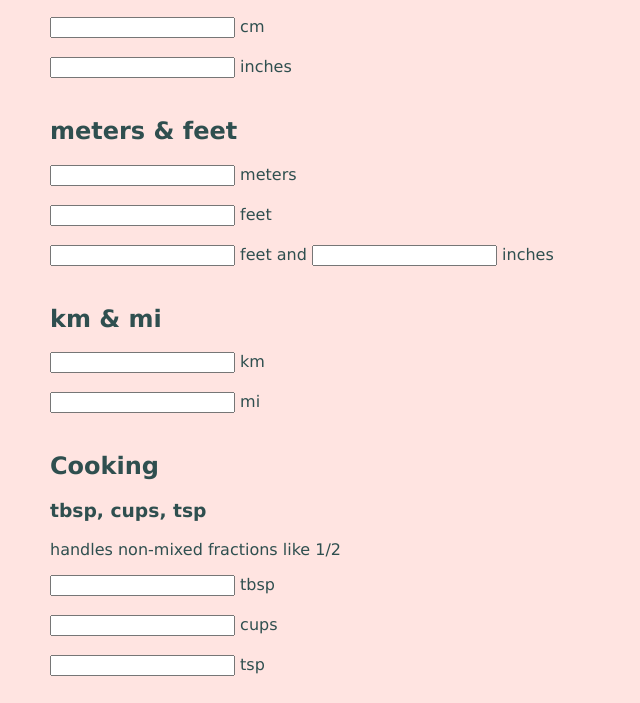
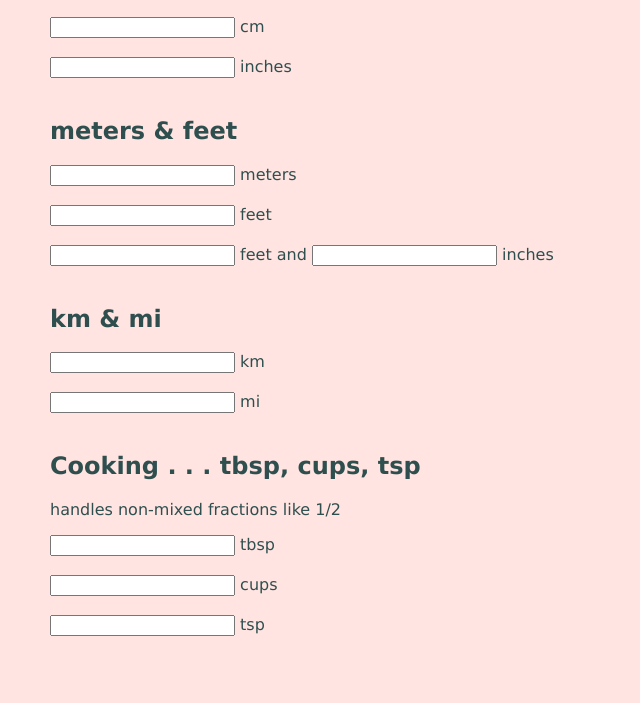
Before and after one commit to echoeoe/converter, a website: page index.html in a window 1280 px wide. Shown: the part 112-815 px from the top of the page, without its empty margins (0-640 px from the left). Drawn offline with Linux system fonts and the light colour scheme.

Commit message:
Update index.html
appearance

```diff
--- a/index.html
+++ b/index.html
@@ -43,9 +43,8 @@ p    {color: darkslategrey;}
 <input type="number" id="miInp" name="miInp" autocomplete="off">
 <label for = "miInp">mi</label><br><br>
 
-<h2>Cooking</h2>  <!-- teaspoon, tablespoon, cups, fl oz ... on change of any -->
+<h2>Cooking . . . tbsp, cups, tsp</h2>  <!-- cooking section -->
 
-<h3>tbsp, cups, tsp</h3>
 <p>handles non-mixed fractions like 1/2</p>
 <input type="text" id="tbspInp" name="tbspInp" autocomplete="off">
 <label for = "kmInp">tbsp</label><br><br>
```
